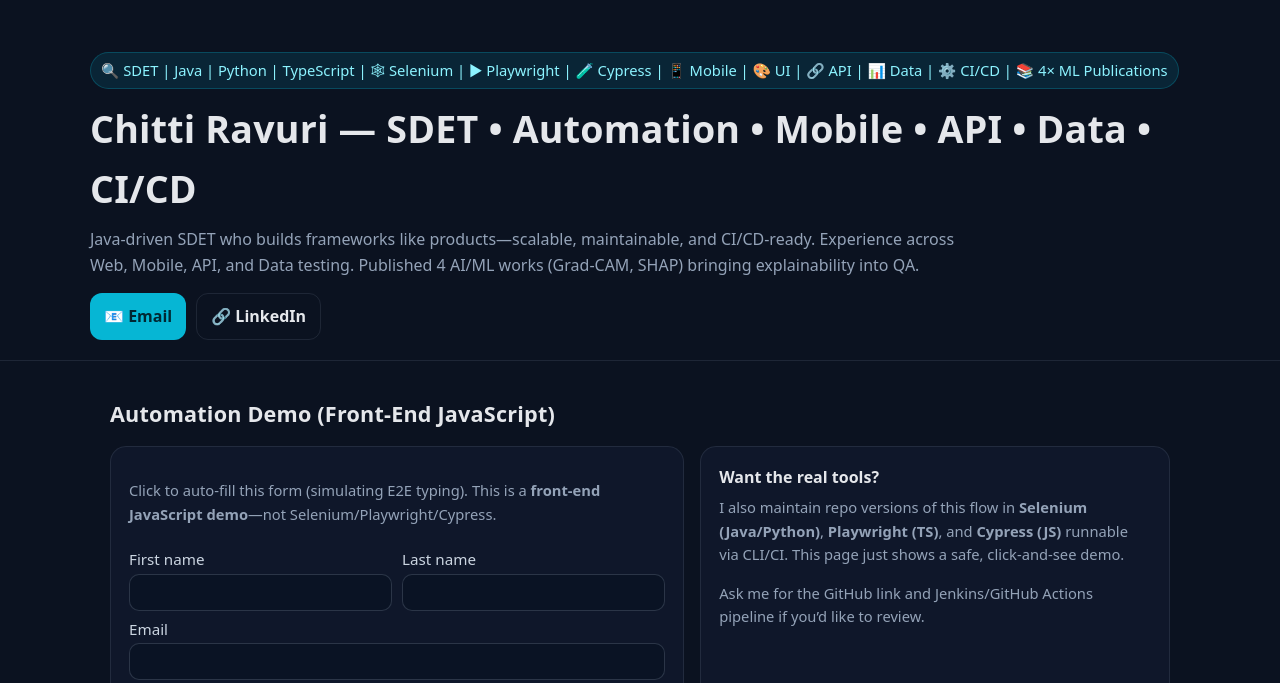
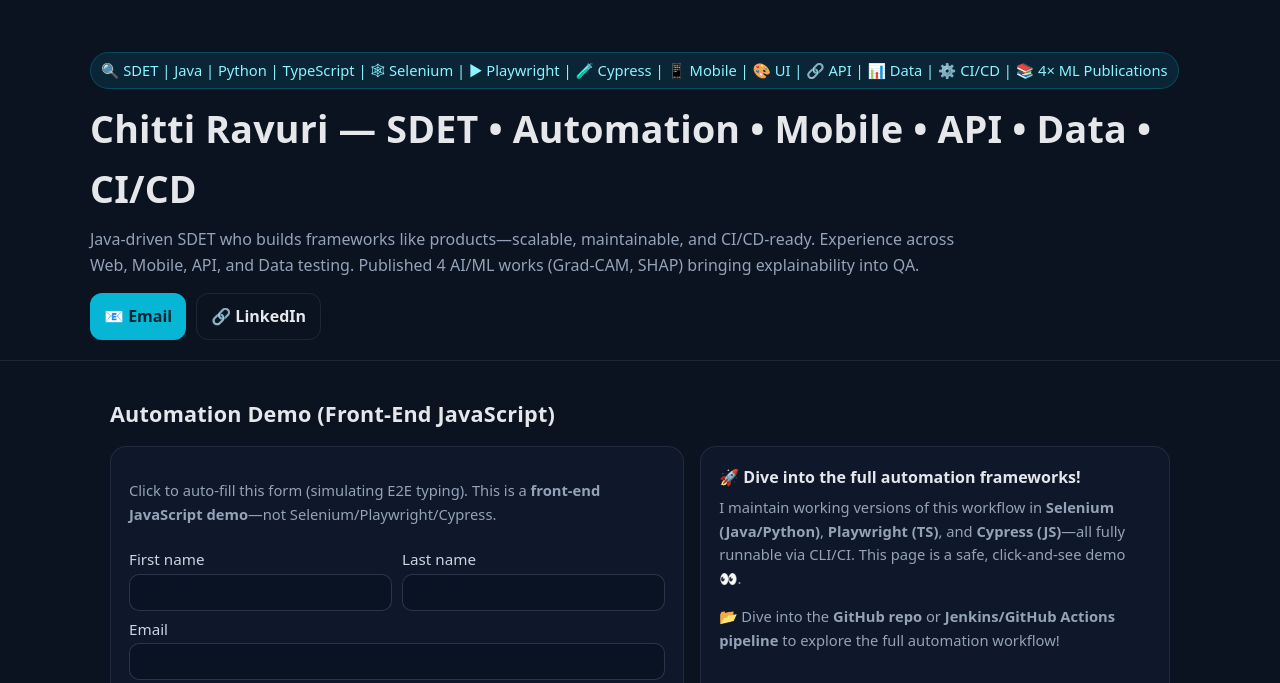
Before and after one commit to Divyadivya11/MyPortfolio, a plain HTML site: page index.html in a window 1280 px wide. Shown: the part 61-744 px from the top of the page. Drawn offline with nearby package versions, Linux system fonts and the light colour scheme.

```diff
--- a/index.html
+++ b/index.html
@@ -137,11 +137,10 @@
           <div class="flag" id="demoFlag"></div>
         </div>
         <div class="panel">
-          <strong>Want the real tools?</strong>
+          <strong>🚀 Dive into the full automation frameworks!</strong>
           <p class="note" style="margin-top:6px">
-            I also maintain repo versions of this flow in <b>Selenium (Java/Python)</b>, <b>Playwright (TS)</b>, and <b>Cypress (JS)</b> runnable via CLI/CI. This page just shows a safe, click-and-see demo.
-          </p>
-          <p class="note">Ask me for the GitHub link and Jenkins/GitHub Actions pipeline if you’d like to review.</p>
+            I maintain working versions of this workflow in <b>Selenium (Java/Python)</b>, <b>Playwright (TS)</b>, and <b>Cypress (JS)</b>—all fully runnable via CLI/CI. This page is a safe, click-and-see demo 👀.</p>
+          <p class="note">📂 Dive into the <b>GitHub repo</b> or <b>Jenkins/GitHub Actions pipeline</b> to explore the full automation workflow!</p>
         </div>
       </div>
     </div>
```
